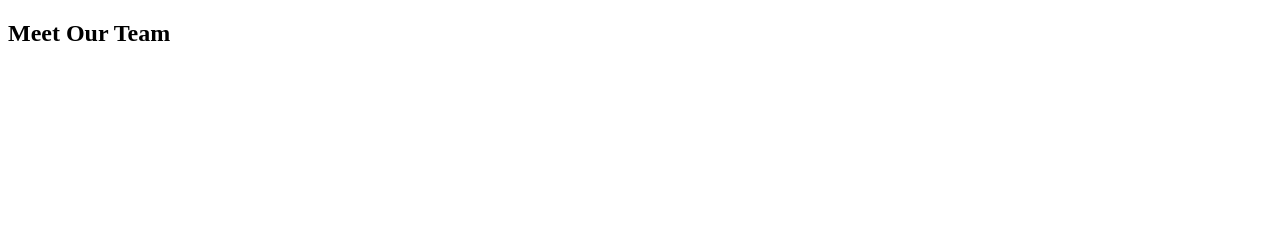
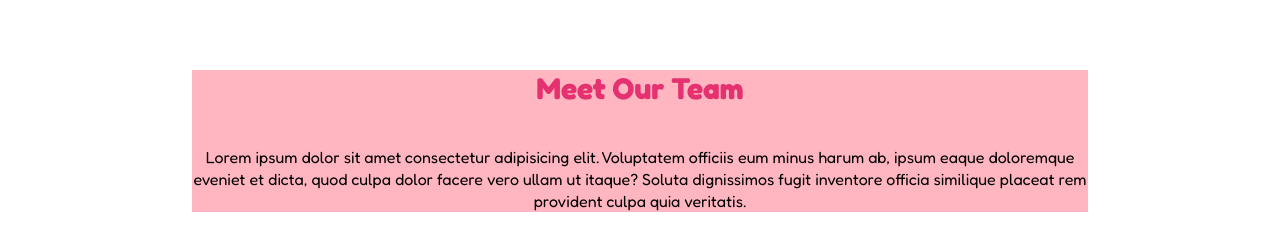
Before and after one commit to Zinni22/html-css-float-cards, a plain HTML site: page index.html in a window 1280 px wide. Drawn offline with Linux system fonts and the light colour scheme.

Commit message:
Fine prima section

```diff
--- a/css/style.css
+++ b/css/style.css
@@ -0,0 +1,29 @@
+*{
+    margin:0;
+    padding:0;
+    box-sizing: border-box;
+}
+body{
+    font-family: 'Fredoka', sans-serif;
+}
+main{
+    padding-top: 70px;
+}
+
+/* PRIMA SECTION */
+.container{
+    width:70%;
+    background-color: lightpink;
+    margin: auto;
+}
+h1{
+    color:#e53170;
+    text-align: center;
+    font-size: 30px;
+    margin-bottom: 40px;
+}
+p{
+    font-weight:400;
+    text-align: center;
+    line-height: 22px;
+}
--- a/index.html
+++ b/index.html
@@ -17,10 +17,23 @@
     <!-- inizio main -->
     <main>
 
-        <section>
-            <h1>Meet Our Team</h1>
-        </section>
+        <div class="container">
+            <!-- prima section -->
+            <section>
+                <h1>Meet Our Team</h1>
+                <p>
+                    Lorem ipsum dolor sit amet consectetur adipisicing
+                    elit. Voluptatem officiis eum minus harum ab,
+                    ipsum eaque doloremque eveniet et dicta, quod culpa dolor facere
+                    vero ullam ut itaque? Soluta dignissimos fugit inventore officia
+                    similique placeat rem provident culpa quia veritatis.
+                </p>
+            </section>
 
+            <!-- seconda section -->
+
+
+        </div>
     </main>
     <!-- fine main -->
 
```
Also changed, not shown: 1 other file.
